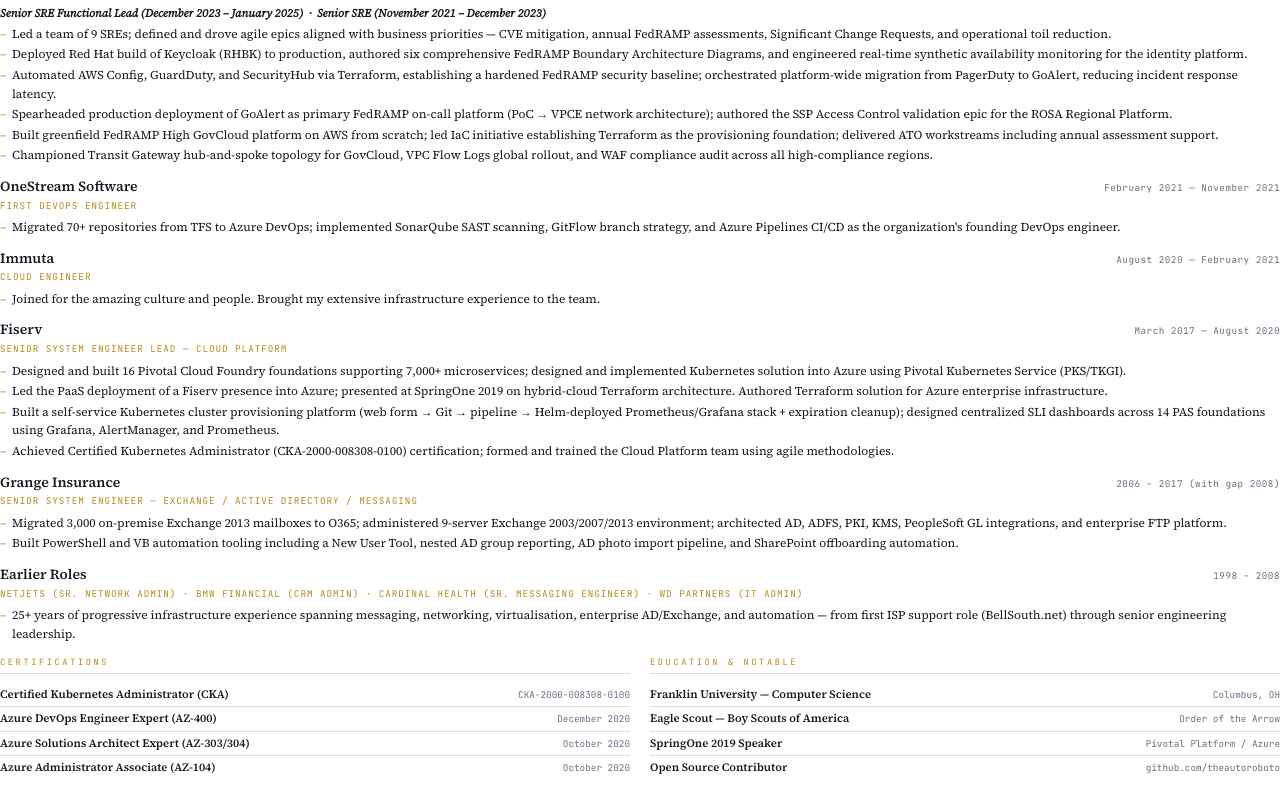
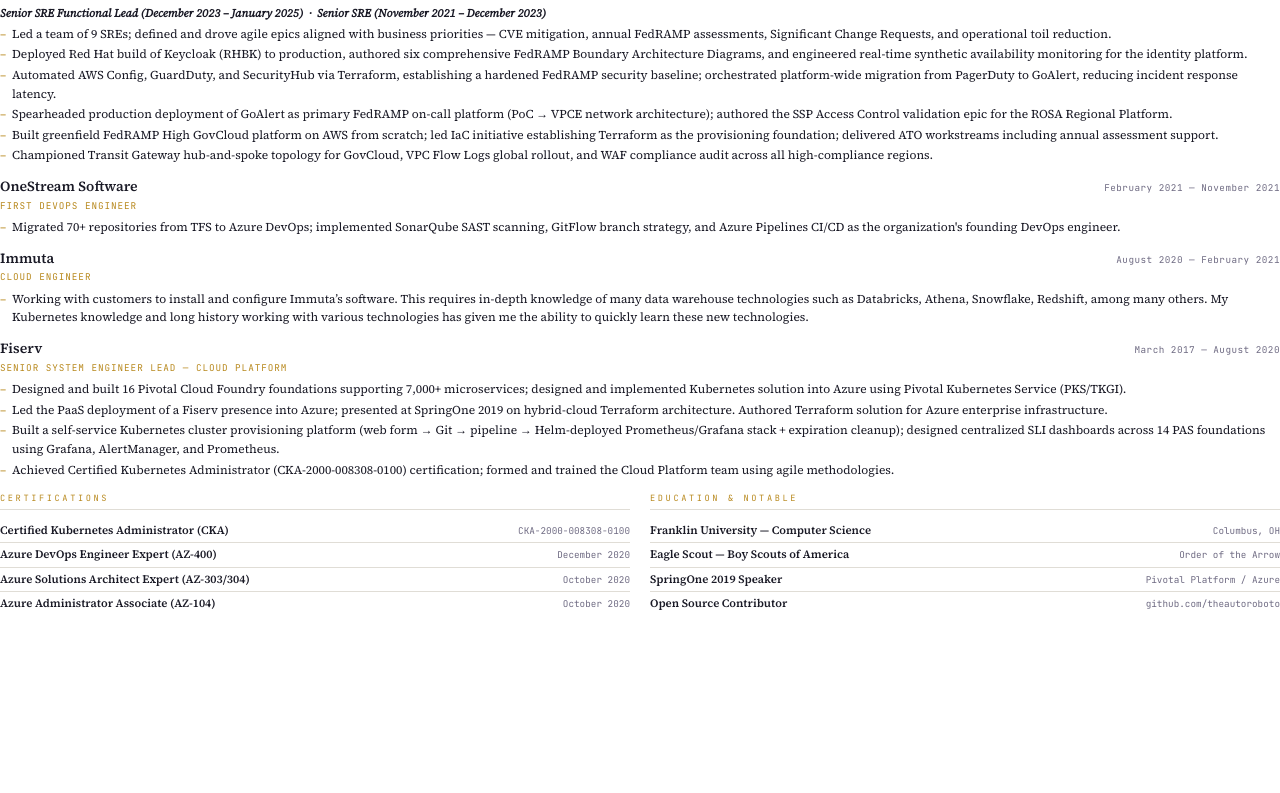
Before and after one commit to theautoroboto/theautoroboto.github.io, a plain HTML site: page resume.html in a window 1280 px wide. Shown: the part 731-1524 px from the top of the page. After the commit the page ends 1360 px from the top, so only its background shows below. Drawn offline with Linux system fonts and the light colour scheme.

Commit message:
Update Immuta experience and remove earlier roles
Replaced the Immuta job description in `resume.html`, `index.htm`, and `templates/index.htm` with the newly provided text detailing experience with various data warehouse technologies and Kubernetes. Also removed roles earlier than Fiserv from `resume.html` to make Fiserv the oldest employment on the resume.

```diff
--- a/resume.html
+++ b/resume.html
@@ -388,7 +388,7 @@
     </div>
     <div class="job-title">Cloud Engineer</div>
     <ul class="bullets">
-      <li>Joined for the amazing culture and people. Brought my extensive infrastructure experience to the team.</li>
+      <li>Working with customers to install and configure Immuta’s software. This requires in-depth knowledge of many data warehouse technologies such as Databricks, Athena, Snowflake, Redshift, among many others. My Kubernetes knowledge and long history working with various technologies has given me the ability to quickly learn these new technologies.</li>
     </ul>
   </div>
 
@@ -407,30 +407,6 @@
     </ul>
   </div>
 
-  <!-- Earlier -->
-
-  <div class="job">
-    <div class="job-header">
-      <span class="job-company">Grange Insurance</span>
-      <span class="job-dates">2006 – 2017 (with gap 2008)</span>
-    </div>
-    <div class="job-title">Senior System Engineer — Exchange / Active Directory / Messaging</div>
-    <ul class="bullets">
-      <li>Migrated 3,000 on-premise Exchange 2013 mailboxes to O365; administered 9-server Exchange 2003/2007/2013 environment; architected AD, ADFS, PKI, KMS, PeopleSoft GL integrations, and enterprise FTP platform.</li>
-      <li>Built PowerShell and VB automation tooling including a New User Tool, nested AD group reporting, AD photo import pipeline, and SharePoint offboarding automation.</li>
-    </ul>
-  </div>
-
-  <div class="job">
-    <div class="job-header">
-      <span class="job-company">Earlier Roles</span>
-      <span class="job-dates">1998 – 2008</span>
-    </div>
-    <div class="job-title">NetJets (Sr. Network Admin) · BMW Financial (CRM Admin) · Cardinal Health (Sr. Messaging Engineer) · WD Partners (IT Admin)</div>
-    <ul class="bullets">
-      <li>25+ years of progressive infrastructure experience spanning messaging, networking, virtualisation, enterprise AD/Exchange, and automation — from first ISP support role (BellSouth.net) through senior engineering leadership.</li>
-    </ul>
-  </div>
 </div>
 
 <!-- ══════════════ BOTTOM TWO-COL ══════════════ -->
```
Also changed, not shown: index.htm (+1 -1 lines), templates/index.htm (+1 -1 lines).
